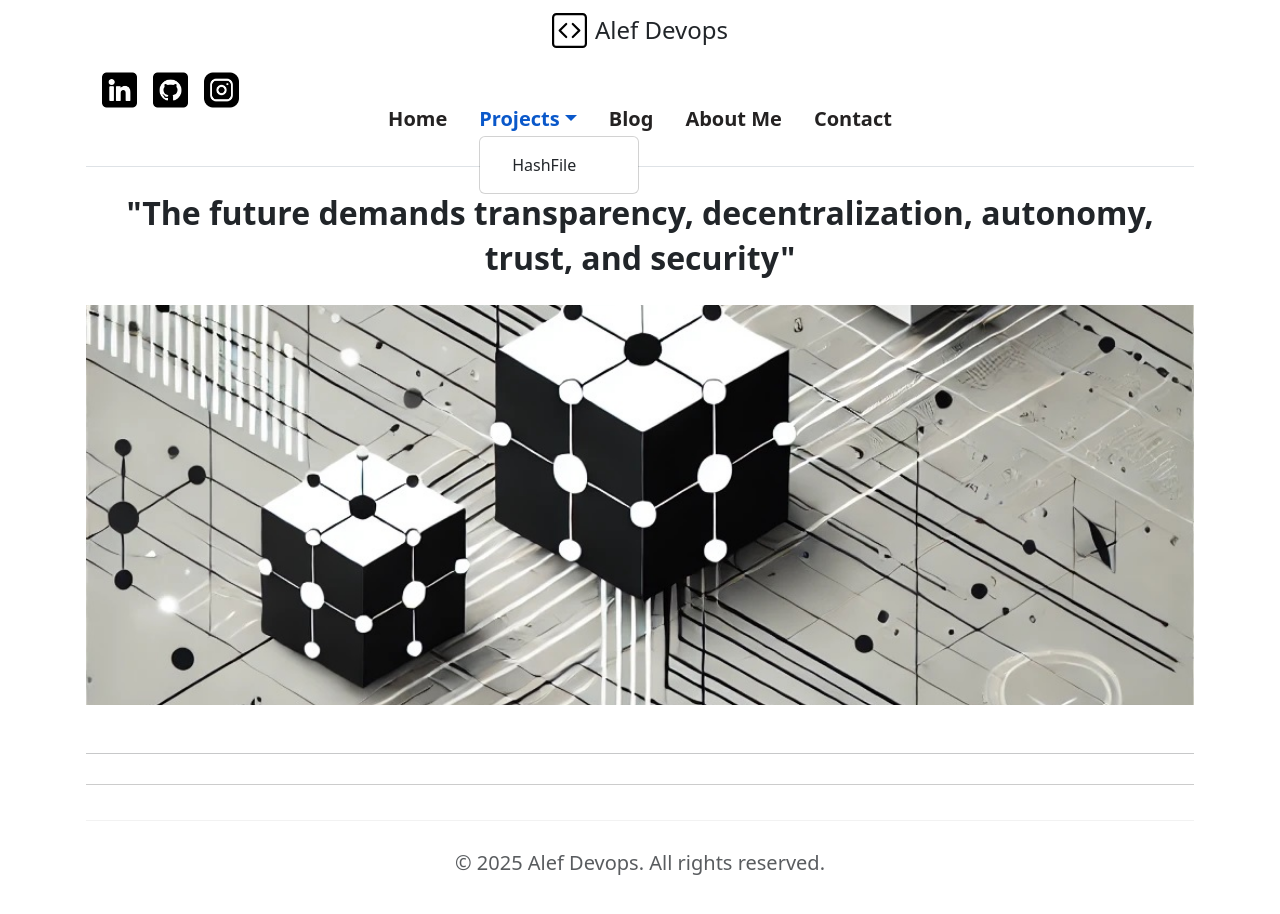
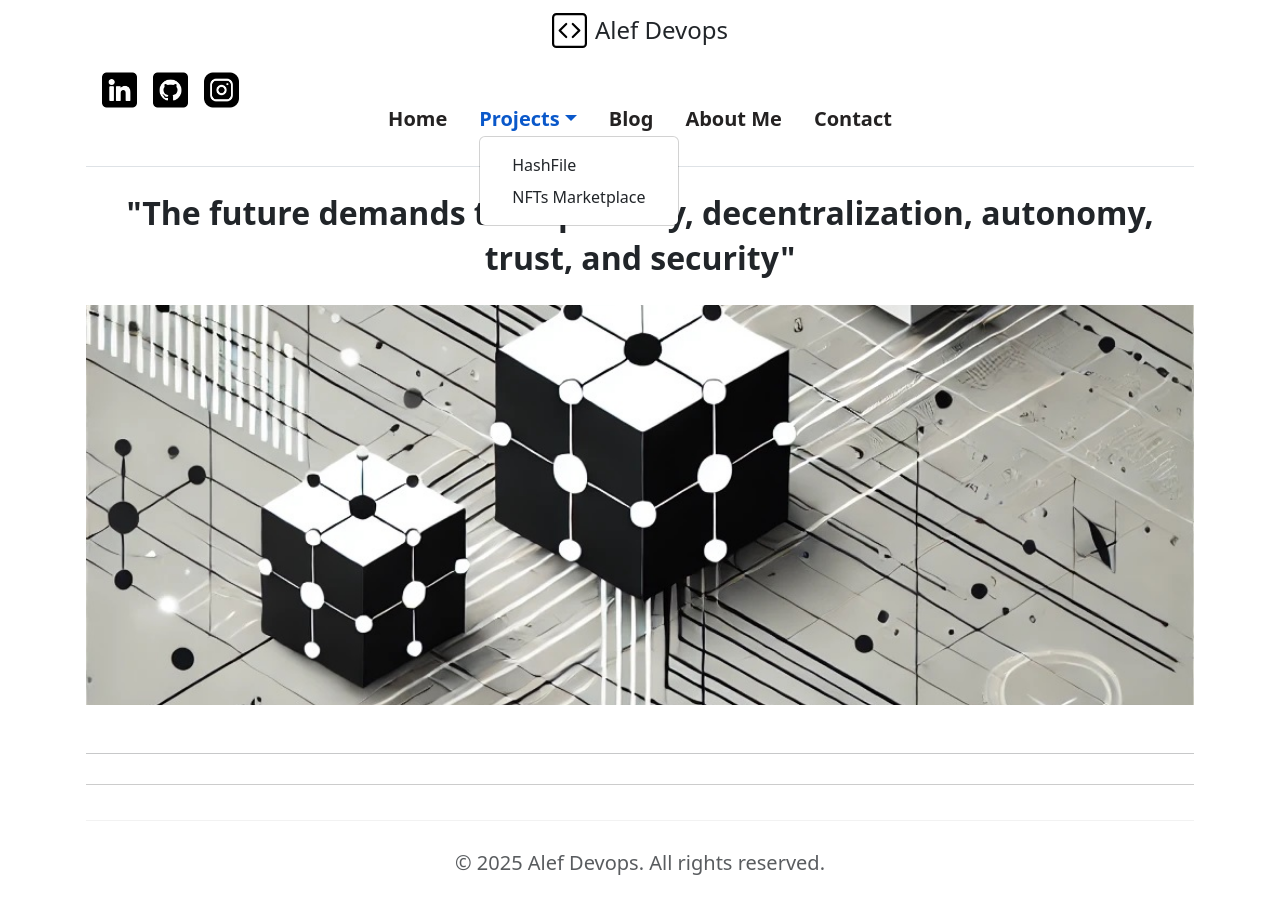
Before and after one commit to ABabayaga/AlefDevopsWeb, a Next.js app: page / in a window 1280 px wide. Both pictures are taken after a click on the button "Projects". Shown: the top 914 px of the page. Built offline with nearby package versions, Linux system fonts and the light colour scheme.

Commit message:
Update add NFTs Marketplace and Adjustment link

```diff
--- a/src/components/Header.tsx
+++ b/src/components/Header.tsx
@@ -73,8 +73,11 @@ const Header: React.FC = () => {
 
               <Dropdown.Menu>
                 <Dropdown.Item as="span">
-                  <Link href="https://www.hashfilegen.com/" className="dropdown-item">
+                  <Link href="https://www.hashfilegen.com/" target="_blank" className="dropdown-item">
                     HashFile
+                  </Link>
+                  <Link href="https://dapp-openc.vercel.app/" target="_blank" className="dropdown-item">
+                    NFTs Marketplace
                   </Link>
                 </Dropdown.Item>
 
```
